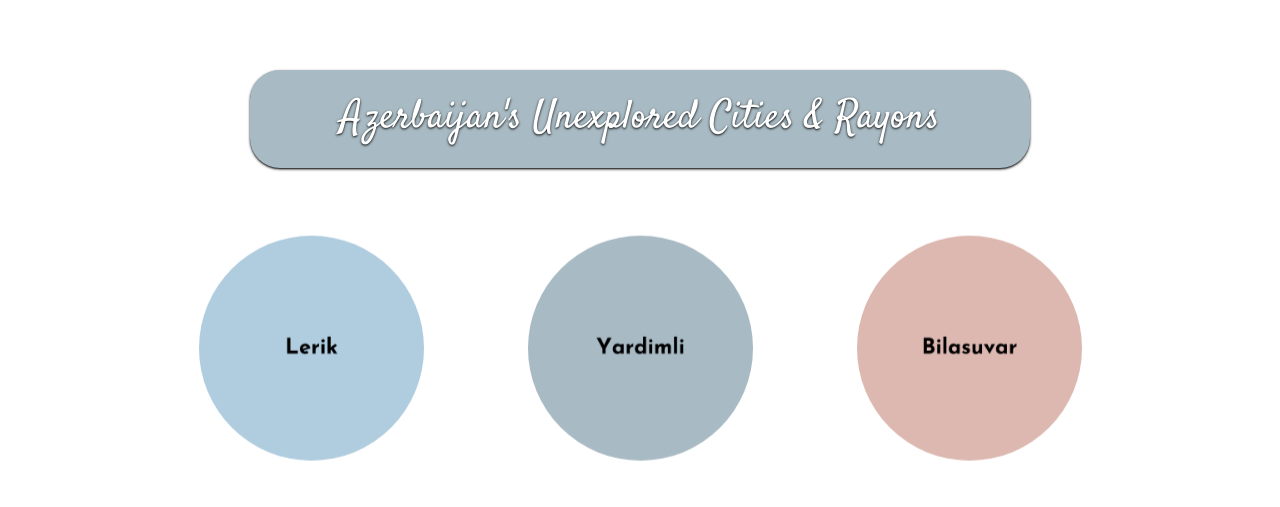
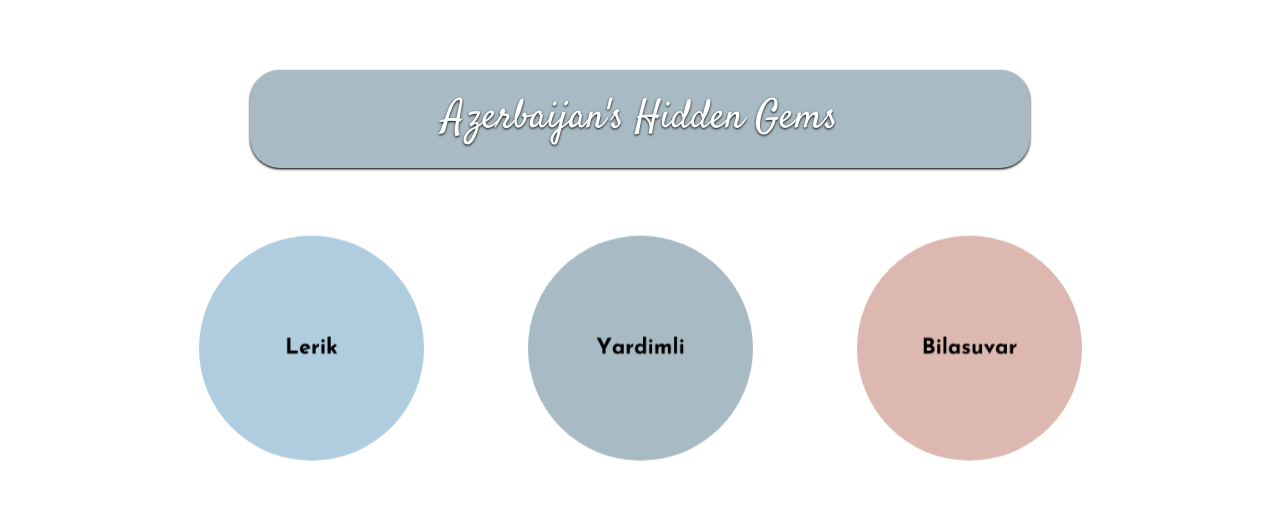
Before and after one commit to ashneeeet/AZERBAIJAN, a plain HTML site: page index.html in a window 1280 px wide. Shown: the part 175-682 px from the top of the page. Drawn offline with Linux system fonts and the light colour scheme.

Commit message:
Update index.html

```diff
--- a/index.html
+++ b/index.html
@@ -36,7 +36,7 @@
 
         <div class="continents-head">
 
-            Azerbaijan's Unexplored Cities & Rayons
+            Azerbaijan's Hidden Gems
 
         </div>
 
```
